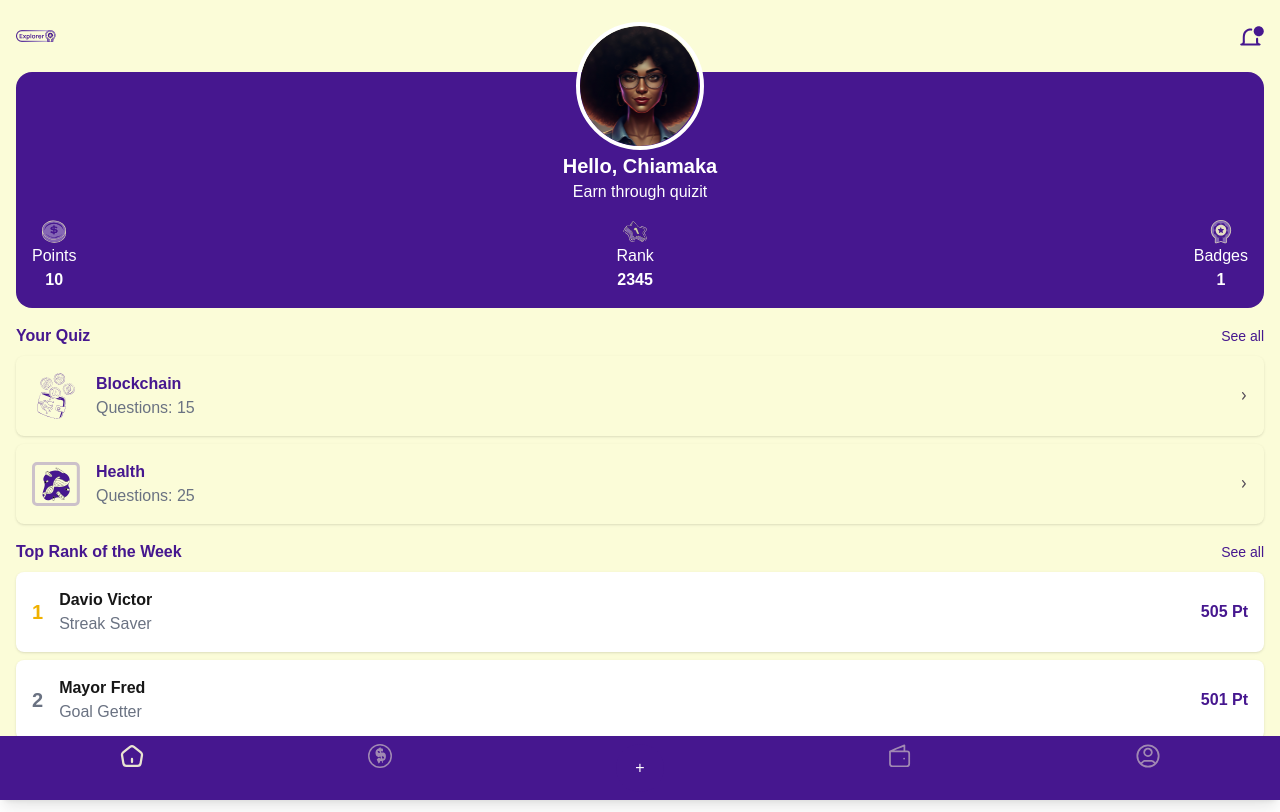
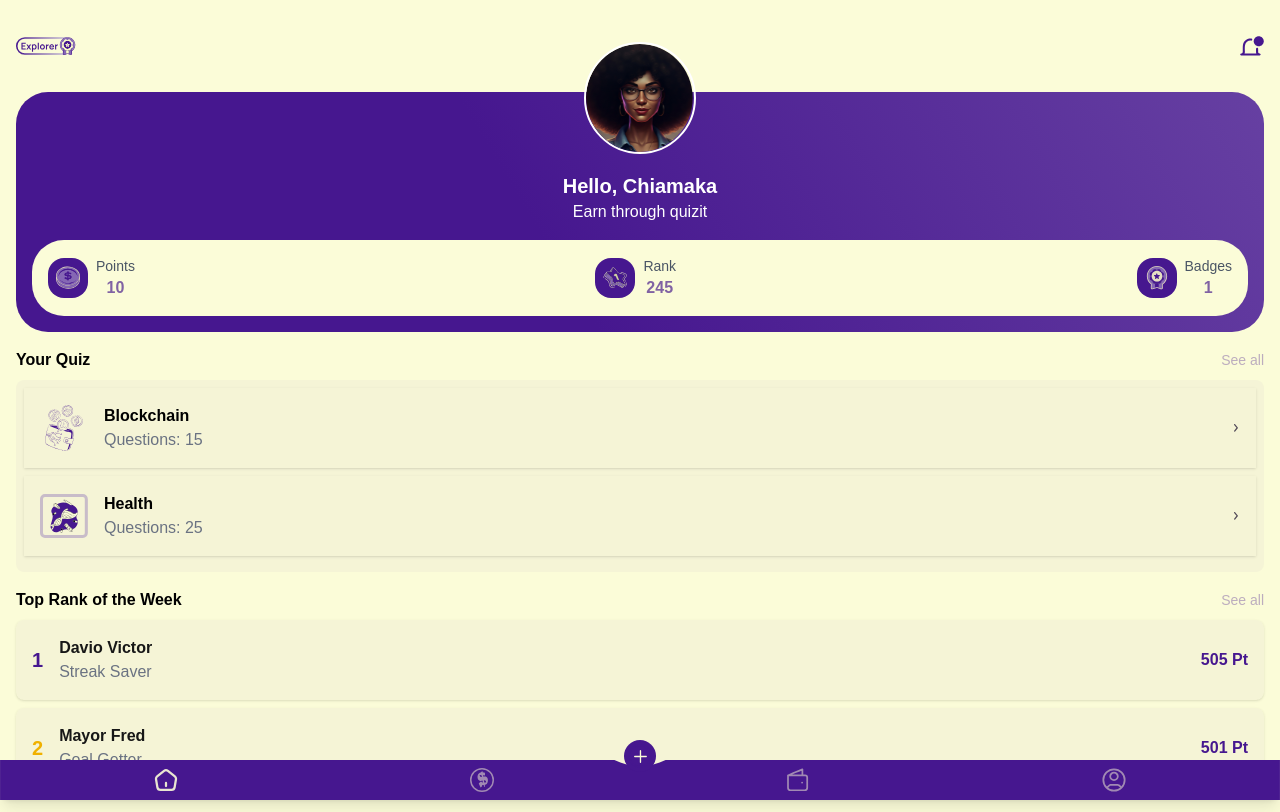
Before and after one commit to codeAKstan/quiz-it, a Next.js app in the folder frontend/: page /dashboard in a window 1280 px wide. Built offline with nearby package versions, Linux system fonts and the light colour scheme.

Commit message:
Modified the dashboard UI

```diff
--- a/frontend/app/dashboard/page.js
+++ b/frontend/app/dashboard/page.js
@@ -5,7 +5,7 @@ export default function Dashboard() {
   const user = {
     name: 'Chiamaka',
     points: 10,
-    rank: 2345,
+    rank: 245,
     badges: 1,
     profileImage: '/profile.svg'
   };
@@ -43,7 +43,7 @@ export default function Dashboard() {
         <img
           src="/explorer-icon.svg"
           alt="Explorer"
-          className="w-10 h-10"
+          className="w-15 h-15"
         />
         <img
           src="/notification-icon.svg"
@@ -53,12 +53,15 @@ export default function Dashboard() {
       </div>
 
       {/* Header with Profile */}
-      <div className="bg-[#46178F] text-white rounded-2xl p-4 mb-4 relative">
+      <div
+        className="bg-cover bg-center text-white rounded-4xl p-4 mb-4 relative"
+        style={{ backgroundImage: "url('/curve-bg.svg')" }}
+      >
         <div className="absolute inset-x-0 top-[-50px] flex justify-center">
           <img
             src={user.profileImage}
             alt={`${user.name}'s profile`}
-            className="w-32 h-32 rounded-full border-4 border-white"
+            className="w-28 h-28 rounded-full border-2 border-[#ffffff]"
           />
         </div>
 
@@ -68,33 +71,45 @@ export default function Dashboard() {
         </div>
 
         {/* User Stats */}
-        <div className="flex justify-between text-center mt-4">
-          <div>
+        <div className="flex justify-between text-[#4B208DB2] text-center mt-4 bg-[#FBFCD8] p-4 rounded-4xl ">
+          <div className="flex items-center space-x-2">
+            <div className="bg-[#46178F] w-10 h-10 rounded-2xl flex items-center justify-center">
               <img
                 src="/points-icon.svg"
                 alt="Points"
-              className="mx-auto w-6 h-6"
+                className="w-6 h-6"
               />
-            <p>Points</p>
+            </div>
+            <div>
+              <p className="text-sm text-gray-600">Points</p>
               <p className="font-bold">{user.points}</p>
             </div>
-          <div>
+          </div>
+          <div className="flex items-center space-x-2">
+            <div className="bg-[#46178F] w-10 h-10 rounded-2xl flex items-center justify-center">
               <img
                 src="/ranks-icon.svg"
                 alt="Rank"
-              className="mx-auto w-6 h-6"
+                className="w-6 h-6"
               />
-            <p>Rank</p>
+            </div>
+            <div>
+            <p className="text-sm text-gray-600">Rank</p>
             <p className="font-bold">{user.rank}</p>
             </div>
-          <div>
+          </div>
+          <div className="flex items-center space-x-2">
+            <div className="bg-[#46178F] w-10 h-10 rounded-2xl flex items-center justify-center">
               <img
                 src="/badges-icon.svg"
                 alt="Badges"
-              className="mx-auto w-6 h-6"
+                className="w-6 h-6"
               />
-            <p>Badges</p>
+            </div>
+            <div>
+            <p className="text-sm text-gray-600">Badges</p>
             <p className="font-bold">{user.badges}</p>
+            </div>
           </div>
         </div>
       </div>
@@ -102,21 +117,22 @@ export default function Dashboard() {
       {/* Your Quiz Section */}
       <div className="mb-4">
         <div className="flex justify-between items-center mb-2">
-          <h2 className="text-[#46178F] font-bold">Your Quiz</h2>
-          <button className="text-[#46178F] text-sm">See all</button>
+          <h2 className="text-[#000] font-bold">Your Quiz</h2>
+          <button className="text-[#46178F58] text-sm">See all</button>
         </div>
+        <div className='bg-[#46178F08] rounded-lg p-2'>
         {quizCategories.map((quiz, index) => (
           <div
             key={index}
-            className="bg-{#8567B466} rounded-lg p-4 mb-2 flex items-center shadow-sm"
+            className=" p-4 mb-2 flex items-center shadow-sm"
           >
             <img
               src={quiz.icon}
               alt={`${quiz.name} icon`}
               className="w-12 h-12 mr-4"
             />
-            <div className="flex-grow">
-              <h3 className="font-bold text-[#46178F]">{quiz.name}</h3>
+            <div className="flex-grow ">
+              <h3 className="font-bold text-[#000]">{quiz.name}</h3>
               <p className="text-gray-500">Questions: {quiz.questions}</p>
             </div>
             <img
@@ -127,19 +143,21 @@ export default function Dashboard() {
           </div>
         ))}
         </div>
+      </div>
+
 
       {/* Top Rank of the Week */}
       <div>
         <div className="flex justify-between items-center mb-2">
-          <h2 className="text-[#46178F] font-bold">Top Rank of the Week</h2>
-          <button className="text-[#46178F] text-sm">See all</button>
+          <h2 className="text-[#000] font-bold">Top Rank of the Week</h2>
+          <button className="text-[#46178F58] text-sm">See all</button>
         </div>
         {topRanks.map((rank, index) => (
           <div
             key={index}
-            className="bg-white rounded-lg p-4 mb-2 flex items-center shadow-sm"
+            className="bg-[#46178F08] rounded-lg p-4 mb-2 flex items-center shadow-sm"
           >
-            <div className={`mr-4 text-xl font-bold ${index === 0 ? 'text-yellow-500' : 'text-gray-500'}`}>
+            <div className={`mr-4 text-xl font-bold ${index === 0 ? 'text-[#46178F]' : 'text-yellow-500'}`}>
               {index + 1}
             </div>
             <div className="flex-grow">
@@ -152,11 +170,18 @@ export default function Dashboard() {
       </div>
 
       {/* Bottom Navigation */}
-      <div className="fixed bottom-0 left-0 right-0 bg-[#46178F] flex justify-around p-2 shadow-lg">
+      <div
+        className="fixed bottom-0 left-0 right-0 flex justify-around p-2 shadow-lg bg-cover bg-center"
+        style={{ backgroundImage: "url('/bottom-bg.svg')" }}
+      >
         <img src="/home-icon.svg" alt="Home" className="w-6 h-6" />
         <img src="/coin-icon.svg" alt="Coin History" className="w-6 h-6" />
-        <div className="bg-[#46178F] text-white rounded-full w-12 h-12 flex items-center justify-center">
-          +
+        <div className="bg-[#46178F] text-white rounded-full w-8 h-8 flex items-center justify-center absolute top-[-20px] left-1/2 transform -translate-x-1/2">
+          <img
+            src="/add.svg"
+            alt="Add"
+            className="w-6 h-6"
+          />
         </div>
         <img src="/wallet-icon.svg" alt="My Wallet" className="w-6 h-6" />
         <img src="/profile-icon.svg" alt="Profile" className="w-6 h-6" />
```
Also changed, not shown: frontend/public/bottom-bg.svg (added), frontend/public/curve-bg.svg (added). Lines whose indentation alone changed are shown as unchanged.
